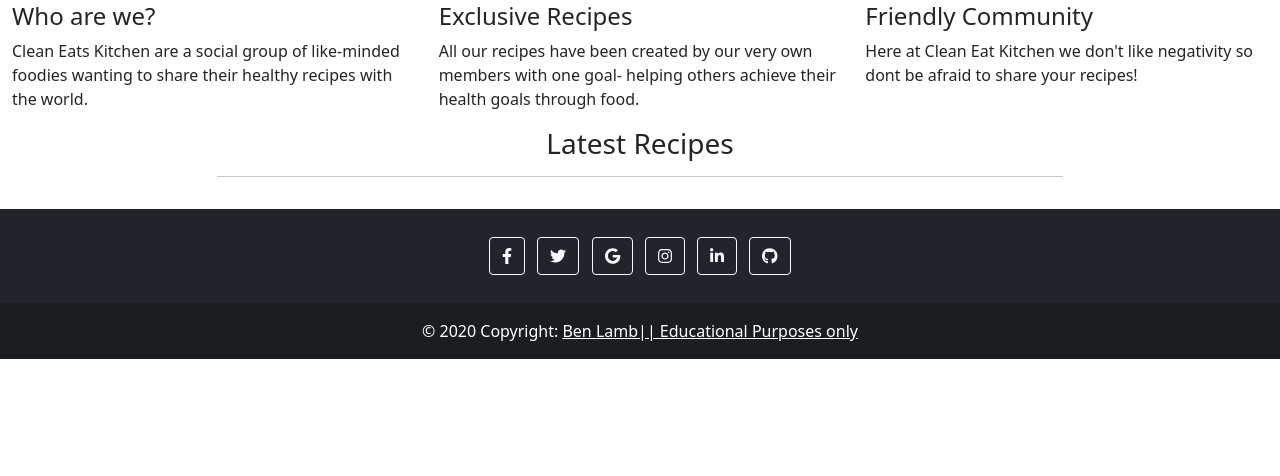
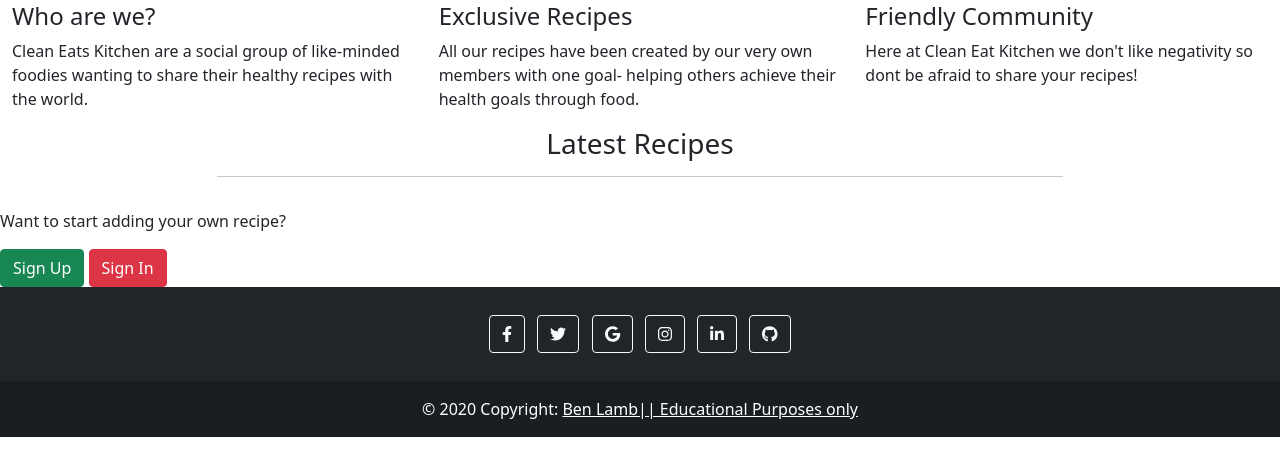
Before and after one commit to benlamb95/mp4-clean-eats-kitchen, a Django app: page / in a window 1280 px wide. Shown: the part 209-685 px from the top of the page. Run offline with Django 3.2, Linux system fonts and the light colour scheme; data that the repository does not hold is empty; some libraries are stand-ins or nearby versions.

Commit message:
Create section where users can add recipe if signed in or to sign up/ login

```diff
--- a/templates/index.html
+++ b/templates/index.html
@@ -72,7 +72,7 @@
 
                                 <hr />
                                 <i class="far fa-heart"></i>
-                                    {{ recipe.number_of_likes }}
+                                {{ recipe.number_of_likes }}
                             </a>
                         </div>
                     </div>
@@ -87,4 +87,22 @@
         </div>
     </div>
 </div>
+
+<!-- Add a recipe section -->
+
+<div class="index-content-wrapper">
+    <div class="index-content">
+        <p>Want to start adding your own recipe?</p>
+        {% if user.is_authenticated %}
+        <a class="btn btn-danger delete-button" href="#" role="button">Add Recipe</a>
+        {% else %}
+        <div>
+            <a class="btn btn-success edit-button" href="#" role="button">Sign Up</a>
+            <a class="btn btn-danger delete-button" href="#" role="button">Sign In</a>
+        </div>
+        {% endif %}
+    </div>
+</div>
+
+
 {%endblock%}
```
